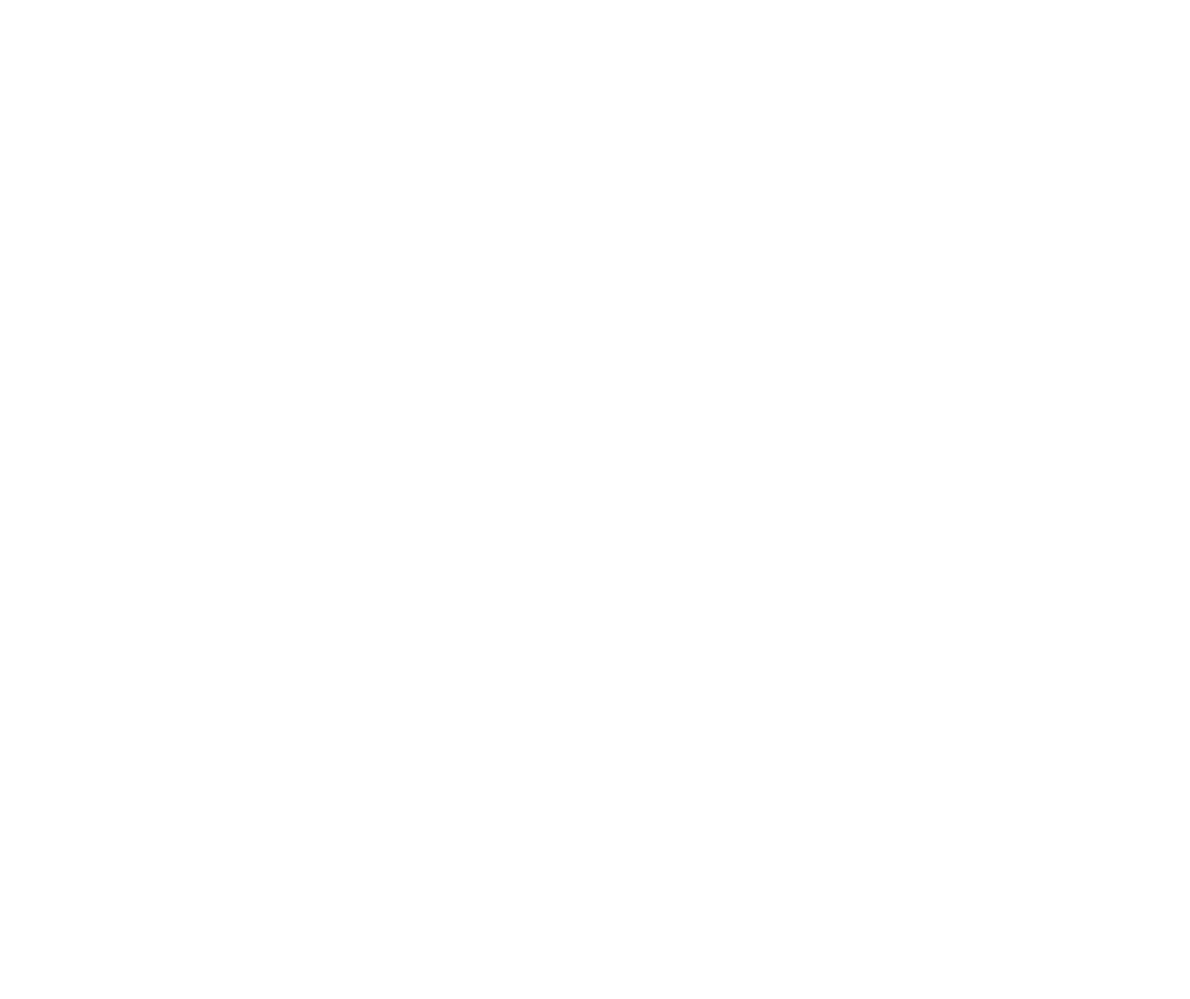
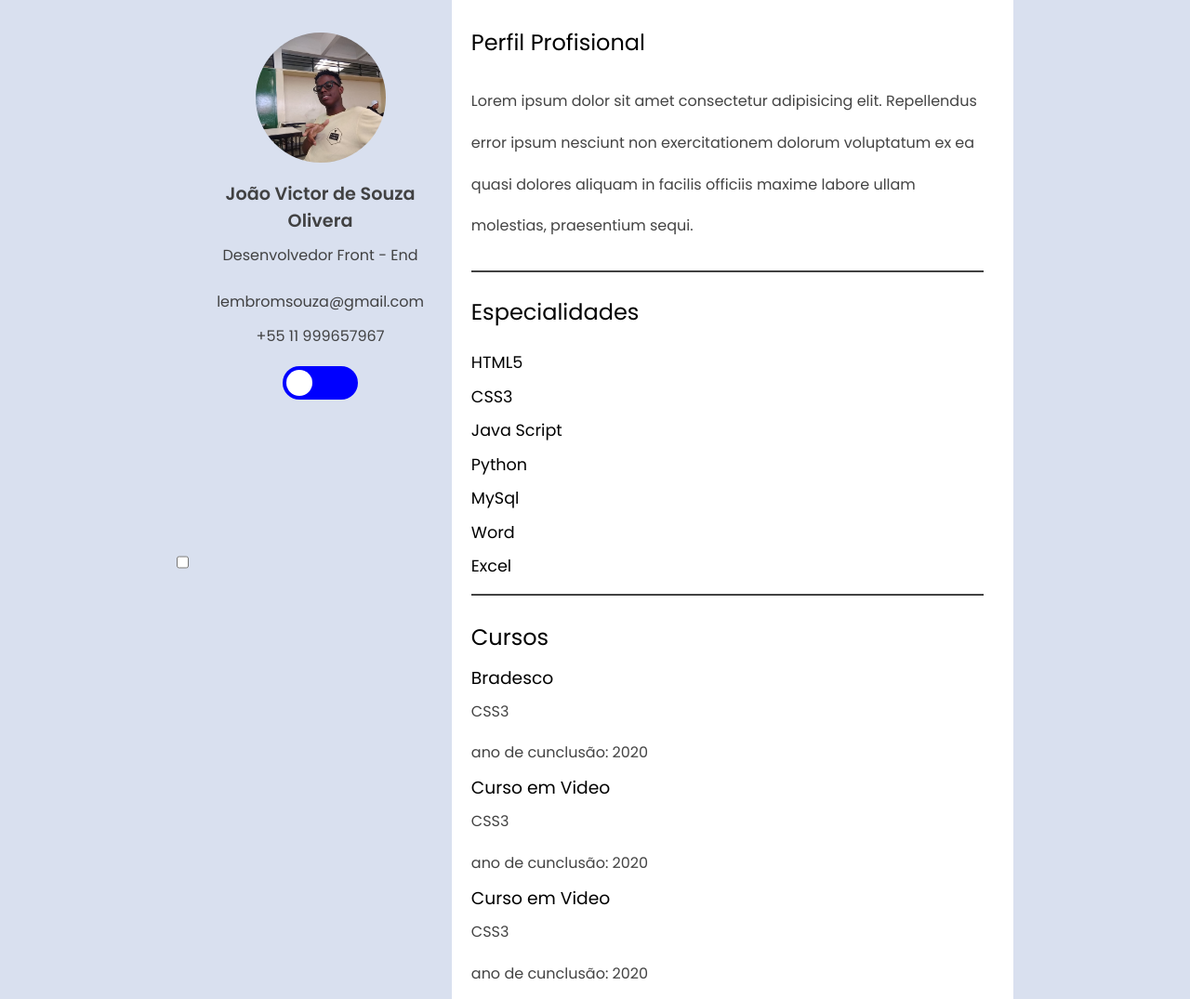
Before and after one commit to joao472762/meu-portifolio, a plain HTML site: page index.html in a window 1280 px wide. Shown: the top 1075 px of the page at 93% size. Before the commit the page ends 800 px from the top, so only its background shows below. Drawn offline with Linux system fonts and the light colour scheme.

Commit message:
daqui a pouco eu faço o dark mode

```diff
--- a/index.html
+++ b/index.html
@@ -6,8 +6,99 @@
     <meta name="viewport" content="width=device-width, initial-scale=1.0">
     <title>Document</title>
     <script src="https://kit.fontawesome.com/a62bdac644.js" crossorigin="anonymous"></script>
+    <link rel="stylesheet" href="style.css">
 </head>
 <body>
+    <main>
+        <input type="checkbox" id="dark_mode">
+        <section id="personalInformation">
+            <!--Photo and personal informaition-->
+            <picture>
+                <img src="imagens/eu.jpg" alt="foto de João Victor de Souza Olivera">
+            </picture>
 
+            <h1>João Victor de Souza Olivera</h1>
+            <p>Desenvolvedor Front - End </p>
+            <div id="contatos">
+                <a href="mailto:lembromsouza@gmail.com" target="_blank">lembromsouza@gmail.com</a>
+                <a href="tel:11999657967">+55 11 999657967</a>
+            </div>
+            <label for="dark_mode"><span></span></label>
+            <!-- / Photo  and pesonal informaition -->
+        </section>
+        <!--about_me ===========-->
+        <section id="about_me">
+
+            <div id="tell_me">
+                <h2>Perfil Profisional</h2>
+                <p>Lorem ipsum dolor sit amet consectetur adipisicing elit. Repellendus error ipsum nesciunt non exercitationem dolorum voluptatum ex ea quasi dolores aliquam in facilis officiis maxime labore ullam molestias, praesentium sequi.</p>
+            </div>
+
+            <div id="skills">
+                <h2>
+                    Especialidades
+                </h2>
+                <ul>
+                    <li>HTML5</li>
+                    <li>CSS3</li>
+                    <li>Java Script</li>
+                    <li>Python</li>
+                    <li>MySql</li>
+                    <li>Word</li>
+                    <li>Excel</li>
+                </ul>
+            </div>
+            <div id="courses">
+                <h2>Cursos</h2>
+                <div class="course">
+                    <h3>Bradesco</h3>
+                    <p>
+                        <strong>CSS3</strong>
+                        <br> ano de cunclusão: 2020
+                    </p>
+                </div>
+
+                <div class="course">
+                    <h3>Curso em Video</h3>
+                    <p>
+                        <strong>CSS3</strong>
+                        <br> ano de cunclusão: 2020
+                    </p>
+                </div>
+
+                <div class="course">
+                    <h3>Curso em Video</h3>
+                    <p>
+                        <strong>CSS3</strong>
+                        <br> ano de cunclusão: 2020
+                    </p>
+                </div>
+
+                <div class="course">
+                    <h3>Curso em Video</h3>
+                    <p>
+                        <strong>CSS3</strong>
+                        <br> ano de cunclusão: 2020
+                    </p>
+                </div>
+            </div>
+        </section>
+    </main>
+
+    <footer>
+        <div id="socialNetworks">
+            <div class="social">
+                <a href="https://www.linkedin.com/in/jo%C3%A3o-souza-8b00121b3/">
+                    <i class="fab fa-linkedin"></i></a>
+            </div>
+            <div class="social">
+                <a href="https://github.com/joao472762" target="_blank"><i class="fab fa-github"></i>
+                </a>
+            </div>
+            <div class="social">
+                <a href="https://www.instagram.com/progama_ai/"><i class="fab fa-instagram" ></i></a>
+            </div>
+        </div>
+    </footer>
 </body>
 </html>
--- /dev/null
+++ b/style.css
@@ -0,0 +1,153 @@
+/*Global==============*/
+@charset "UTF-8";
+
+@import url('https://fonts.googleapis.com/css2?family=Poppins:ital,wght@0,100;0,200;0,300;0,400;0,600;0,700;1,100&display=swap');
+
+:root{
+    --font_to_text: 'Poppins','sans-serif','serif';
+    --font_to_title: 'Arial','Havelica','sans-serif' 'serif';
+    --gray_black: rgba(54, 54, 54, 0.938);
+}
+*{
+    border: 0;
+    margin: 0;
+    padding: 0;
+    font-family: var(--font_to_text);
+    font-weight: 400;
+}
+body{
+    background-color: #d9e0ef;
+}
+/*Global=======================*/
+
+/*personalInformation==========*/
+#personalInformation{
+    width: 90%;
+    max-width: 400px;
+    margin: 0 auto;
+    text-align: center;
+}
+#personalInformation img{
+    width: 140px ;
+    margin: 1.2em auto 0 auto;
+    display: block;
+    border-radius: 50%;
+}
+#personalInformation h1{
+    color: var(--gray_black);
+    font-weight: 600;
+    font-size: 1.2em;
+    margin: 1em auto 0.5em auto;
+}
+#personalInformation p{
+    color: var(--gray_black);
+}
+#personalInformation #contatos{
+    margin: 0.8em auto 20px auto;
+}
+#personalInformation a{
+    text-decoration: none;
+    color: var(--gray_black);
+    display: inline-block;
+    margin-top: 12px;
+}
+/*p#personalInformation===========*/
+
+/* about_me===================*/
+#about_me{
+    background-color: #fff;
+    padding: 1.3em;
+}
+#about_me h2{
+    margin-top: 0.3em;
+    margin-bottom: 1em;
+}
+#about_me p{
+    line-height: 2.8em;
+    color: var(--gray_black);
+}
+#tell_me p:after,#skills ul li:nth-of-type(7)::after{
+    display: inline-block;
+    content: '';
+    position: relative;
+    width: 98%;
+    height: 2px;
+    background-color: var(--gray_black);
+}
+
+/*skills=======*/
+#skills ul{
+    list-style: none;
+}
+#skills ul li:nth-of-type(1){
+    margin: 0;
+}
+#skills ul li {
+    margin-top: 0.6em;
+    font-size: 1.1em;
+}
+/*skills=====*/
+
+/*courses====*/
+#courses h2{
+    margin-top: 0.8em;
+    margin-bottom: 0.5em;
+}
+/*about_me====================*/
+
+/*socialNetworks===============*/
+footer{
+    background-color: #3b5998;
+}
+#socialNetworks{
+    display: grid;
+    grid-template-columns: repeat(3, 1fr);
+    text-align: center;
+    padding: 25px;
+}
+#socialNetworks a {
+    color: rgba(255, 255, 255, 0.945);
+    height: 200px;
+    font-size: 2em;
+}
+/*socialNetworks===============*/
+
+/*dark_mode====================*/
+label{
+    display: inline-block;
+    width: 73px;
+    height: 28px;
+    background-color: blue;
+    border-radius: 30px;
+    margin-bottom: 2em;
+    padding: 4px;
+    text-align: left;
+
+}
+span{
+    display: inline-block;
+    width: 28px;
+    height: 28px;
+    background-color: #fff;
+    border-radius: 100%;
+    transform: scaleX(20px)
+}
+
+@media screen and (min-width:600px){
+    main{
+        display:flex
+    }
+    /* personalInformation============*/
+    #personalInformation{
+        padding: 1em;
+    }
+    /* personalInformation */
+}
+
+@media screen and (min-width:1020px){
+    main{
+        width: 100%;
+        max-width: 900px;
+        margin:  0 auto;
+    }
+}
```
Also changed, not shown: imagens/Rocket11Outline.svg (added), imagens/eu.jpg (added).
